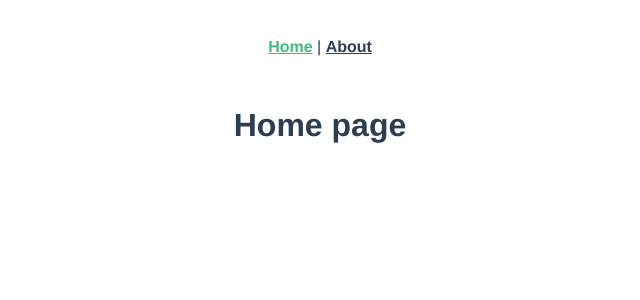
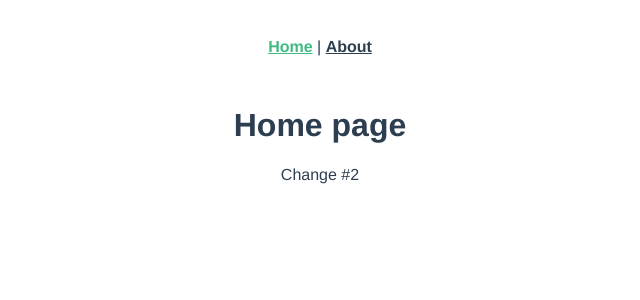
Before and after one commit to pbsabella/vue-test-app, a Vue app: page / in a window 1280 px wide. Shown: the top 300 px of the page, without its empty margins (320-960 px from the left). Built offline with nearby package versions, Linux system fonts and the light colour scheme.

Commit message:
Update 2

```diff
--- a/src/views/Home.vue
+++ b/src/views/Home.vue
@@ -15,6 +15,7 @@ export default defineComponent({
 <template>
   <div class="home">
     <h1>Home page</h1>
+    <p>Change #2</p>
   </div>
 </template>
 
```
